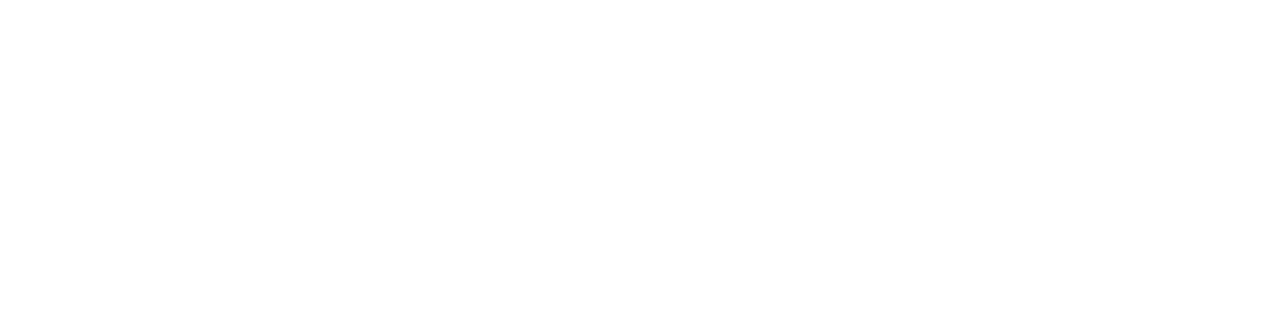
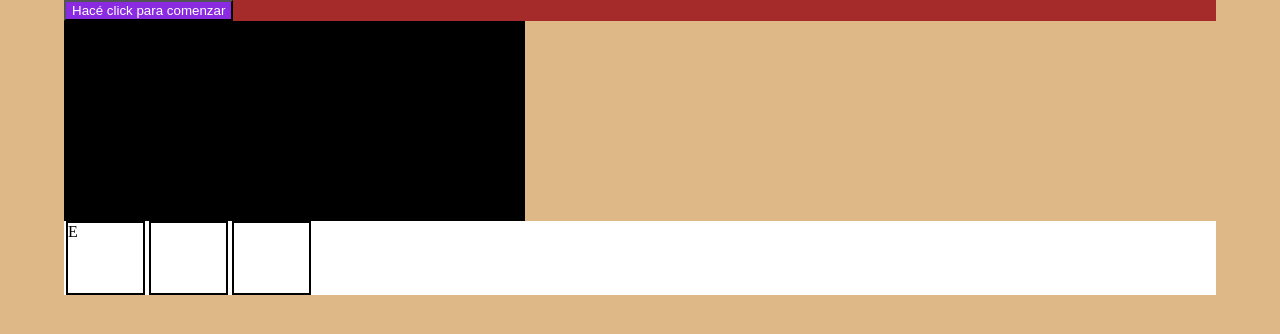
Before and after one commit to ndf14685/ahorcado, a plain HTML site: page ahorcado/index.html in a window 1280 px wide. Drawn offline with Linux system fonts and the light colour scheme.

Commit message:
1er commit html

```diff
--- a/ahorcado/css/style.css
+++ b/ahorcado/css/style.css
@@ -0,0 +1,45 @@
+body{
+    background-color: burlywood;
+    margin: 0;
+}
+.contenedor{
+    width: 90%;
+    background-color: black;
+    margin: 0 auto;
+}
+
+.cabecera-boton{
+    margin: 0;
+    background-color: brown;
+}
+
+.boton{
+    color: #fff;
+    background-color: blueviolet;
+    cursor: pointer;
+}
+
+.seccion1{
+    background-color: burlywood;
+}
+
+.contador-turnos{
+    width: 40%;
+    height: 200px;
+    background-color: black;
+}
+
+.seccion2{
+    background-color: white;
+}
+#espacioDeLetras{
+    display: -webkit-box;
+}
+
+.recuadro{
+    margin: 0px 2px;
+    width: 75px;
+    height: 70px;
+    background-color: #fff;
+    border: #000 solid 2px;
+}
--- a/ahorcado/index.html
+++ b/ahorcado/index.html
@@ -11,6 +11,22 @@
 </head>
 
 <body>
+  <div class="contenedor">
+    <section class="cabecera-boton">
+      <button class="boton">Hacé click para comenzar</button>
+    </section>
+    <section class="seccion1">
+      <div class="contador-turnos"></div>
+    </section>
+    <section class="seccion2">
+      <div id="espacioDeLetras">
+        <div class="recuadro">E</div>
+        <div class="recuadro"></div>
+        <div class="recuadro"></div>
+      </div>
+    </section>
+
+  </div>
 
   <script src="js/listaPalabras.js"></script>
   <script src="js/index.js"></script>
```
Also changed, not shown: 1 other file.
